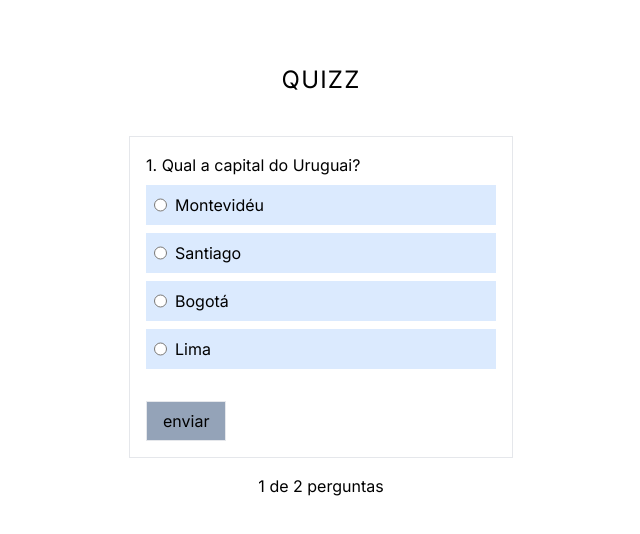
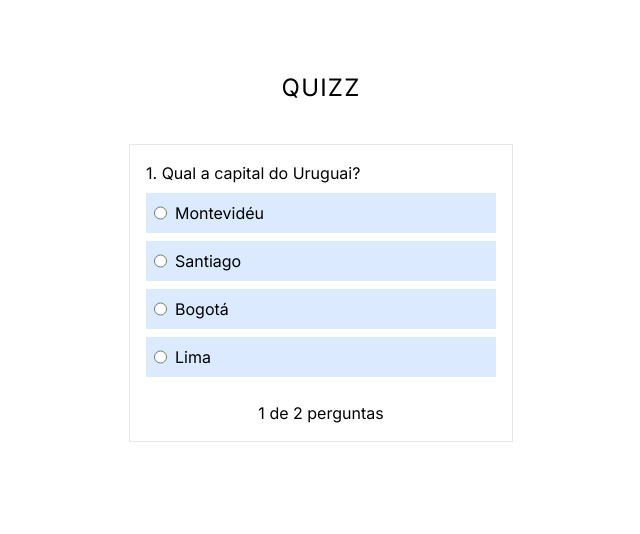
Before and after one commit to jessicasantosb/b7web-miniprojetos, a Next.js app: page / in a window 1280 px wide. Shown: the top 534 px of the page, without its empty margins (319-959 px from the left). Built offline with nearby package versions, Linux system fonts and the light colour scheme.

Commit message:
feat: show result

```diff
--- a/src/app/page.tsx
+++ b/src/app/page.tsx
@@ -1,8 +1,10 @@
 "use client";
 
+import { useState } from "react";
+
 import { QuestionItem } from "@/components/question-item";
+import { Result } from "@/components/result";
 import { questions } from "@/data/questions";
-import { useState } from "react";
 
 export default function Home() {
   const [currentQuestion, setCurrentQuestion] = useState(0);
@@ -23,22 +25,30 @@ export default function Home() {
   };
 
   return (
-    <main className="w-full h-full">
+    <main className="w-full h-full p-2">
       <h1 className="pt-16 pb-10 text-2xl tracking-wider text-center">QUIZZ</h1>
-
-      <div className="max-w-96 p-4 m-auto border ">
+      <div className="max-w-96 min-h-64 p-4 m-auto border">
+        {!showResult && (
+          <>
             <QuestionItem
               question={questions[currentQuestion]}
               count={currentQuestion + 1}
               onAnswer={handleAnswered}
             />
-        <button className="h-10 px-4 border bg-slate-400">enviar</button>
-      </div>
-
             <p className="text-center pt-4">
               {currentQuestion + 1} de {questions.length} pergunta
               {questions.length > 1 && "s"}
             </p>
+          </>
+        )}
+
+        {showResult && (
+          <>
+            <Result questions={questions} answers={answers} />
+            <button>Reiniciar</button>
+          </>
+        )}
+      </div>
     </main>
   );
 }
--- a/src/components/question-item.tsx
+++ b/src/components/question-item.tsx
@@ -1,5 +1,6 @@
-import { QuestionItemProps } from "@/types/question";
 import { useState } from "react";
+
+import { QuestionItemProps } from "@/types";
 
 export function QuestionItem({ question, count, onAnswer }: QuestionItemProps) {
   const [selectedAnswer, setSelectedAnswer] = useState<number | null>(null);
@@ -20,7 +21,7 @@ export function QuestionItem({ question, count, onAnswer }: QuestionItemProps) {
   const wrongAnswer = alreadySelected && selectedAnswer !== question.answer;
 
   return (
-    <div className="pb-6">
+    <>
       <h3 className="pb-2">
         {count}. {question.question}
       </h3>
@@ -45,6 +46,6 @@ export function QuestionItem({ question, count, onAnswer }: QuestionItemProps) {
           </label>
         );
       })}
-    </div>
+    </>
   );
 }
--- /dev/null
+++ b/src/components/result.tsx
@@ -0,0 +1,25 @@
+import { ResultProps } from "@/types";
+
+export function Result({ questions, answers }: ResultProps) {
+  return (
+    <div>
+      {questions.map(({ question, options, answer }, key) => {
+        const rigthAnswer = answer === answers[key];
+
+        return (
+          <div key={key} className="pb-4">
+            <h4 className="font-bold">
+              {key + 1}. {question}{" "}
+            </h4>
+            <p>
+              <span className={rigthAnswer ? "text-green-700" : "text-red-700"}>
+                {rigthAnswer ? "Acertou!" : "Errou!"} -{" "}
+              </span>
+              {options[answer]}
+            </p>
+          </div>
+        );
+      })}
+    </div>
+  );
+}
--- a/src/data/questions.ts
+++ b/src/data/questions.ts
@@ -1,4 +1,4 @@
-import { QuestionProps } from "@/types/question";
+import { QuestionProps } from "@/types";
 
 export const questions: QuestionProps[] = [
   {
--- a/src/types/question.ts
+++ b/src/types/index.ts
@@ -9,3 +9,8 @@ export type QuestionItemProps = {
   count: number;
   onAnswer: (answer: number) => void;
 };
+
+export type ResultProps = {
+  questions: QuestionProps[];
+  answers: number[];
+};
```
Lines whose indentation alone changed are shown as unchanged.
